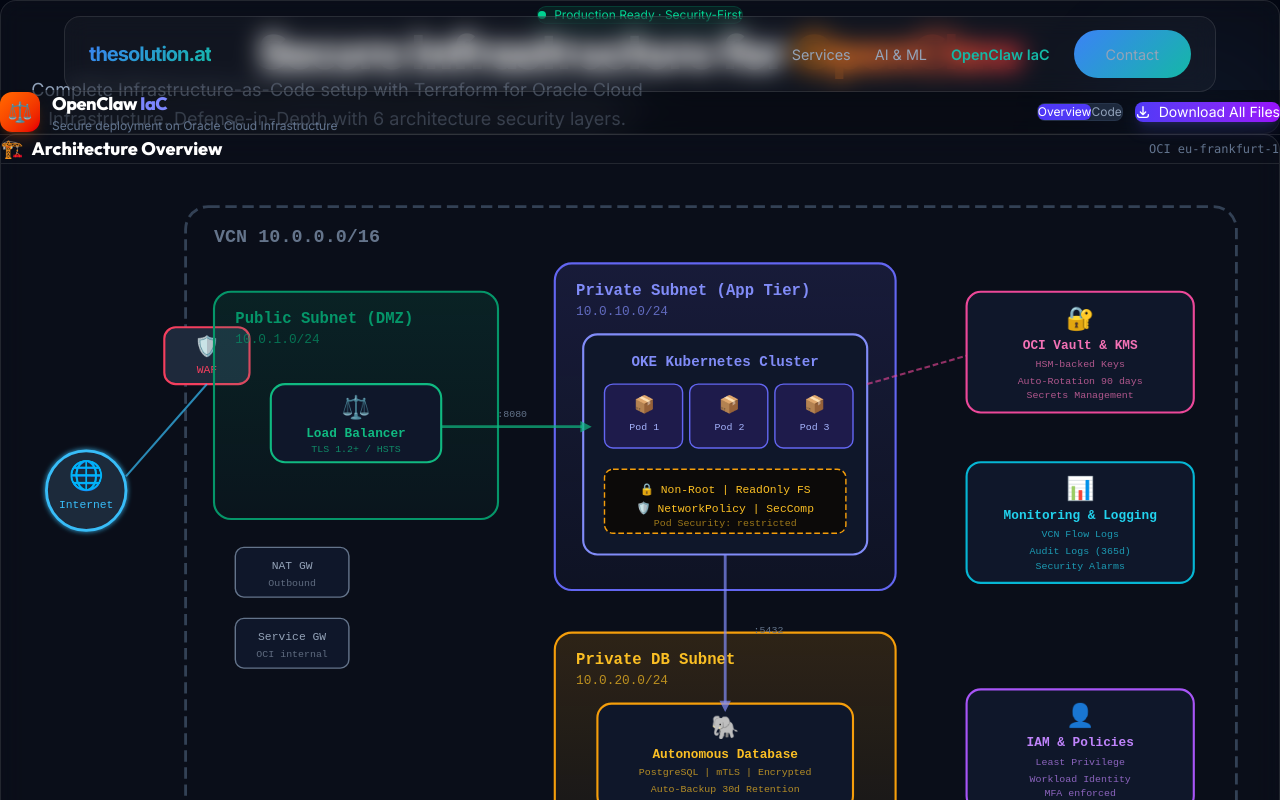
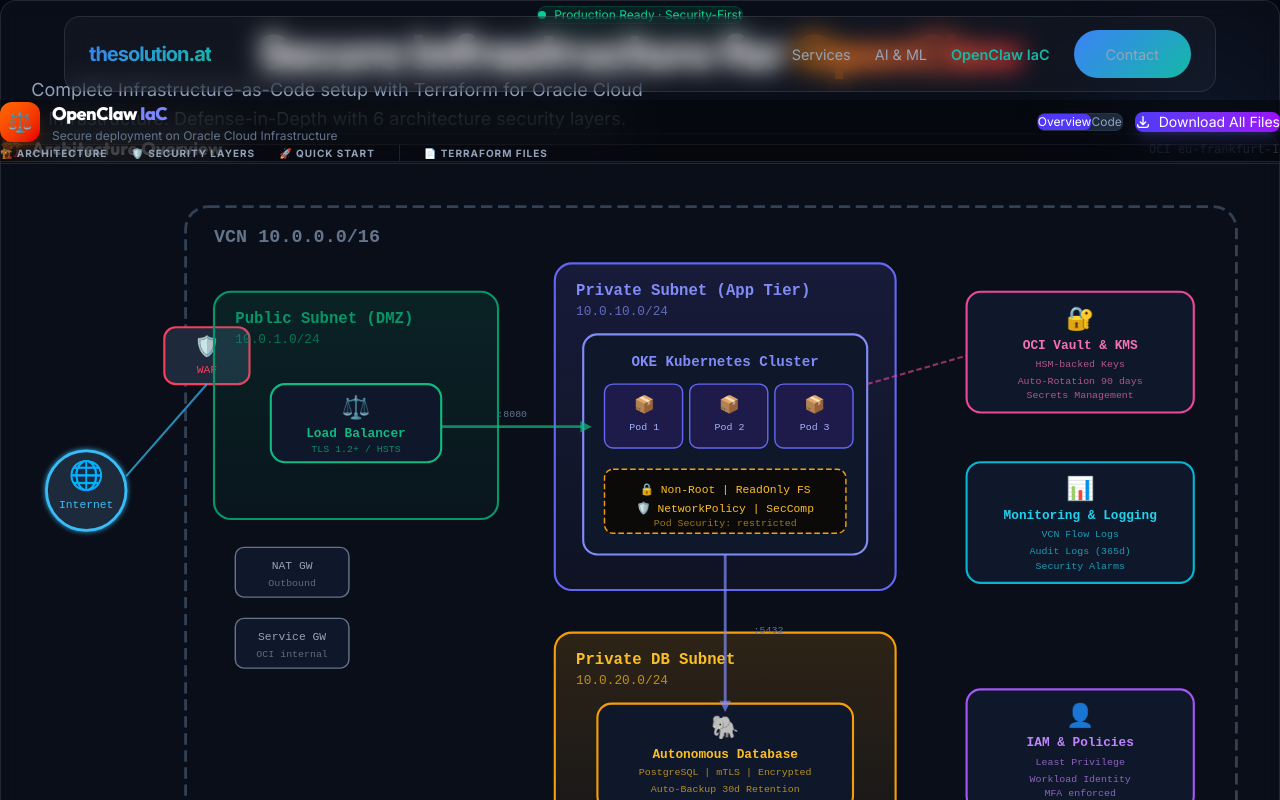
Before and after one commit to foozy74/thesolution.at, a React (Vite) app: page /tools/openclaw-iac in a window 1280 px wide. Shown: the top 800 px of the page. Built offline with nearby package versions, Linux system fonts and the light colour scheme.

Commit message:
design: fix header overlap and add quick-links submenu to openclaw tool

```diff
--- a/src/tools/openclaw-iac/OpenClawTool.tsx
+++ b/src/tools/openclaw-iac/OpenClawTool.tsx
@@ -114,9 +114,9 @@
   );
 
   return (
-    <div className="min-h-screen bg-[var(--bg-color)] text-slate-200 pt-[220px] sm:pt-[140px]">
+    <div className="min-h-screen bg-[var(--bg-color)] text-slate-200 pt-[320px] sm:pt-[240px]">
       {/* Header */}
-      <header className="fixed left-0 right-0 z-40 backdrop-blur-xl bg-black/20 border-b border-white/10 top-[110px] sm:top-[90px]">
+      <header className="fixed left-0 right-0 z-40 backdrop-blur-xl bg-black/40 border-b border-white/10 top-[120px] sm:top-[100px]">
         <div className="max-w-[1600px] mx-auto px-4 sm:px-6 py-3 flex items-center justify-between">
           <div className="flex items-center gap-3">
             <div className="w-10 h-10 rounded-xl bg-gradient-to-br from-orange-500 to-red-600 flex items-center justify-center shadow-lg shadow-orange-500/20">
@@ -169,6 +169,37 @@
                   <path strokeLinecap="round" strokeLinejoin="round" d="M4 6h16M4 12h16M4 18h16" />
                 )}
               </svg>
+            </button>
+          </div>
+        </div>
+
+        {/* Sub-navigation Menu */}
+        <div className="border-t border-white/5 bg-black/10">
+          <div className="max-w-[1600px] mx-auto px-4 sm:px-6 py-2 flex items-center gap-6 overflow-x-auto no-scrollbar">
+            <button
+              onClick={() => { setViewMode('overview'); setTimeout(() => document.getElementById('architecture')?.scrollIntoView({ behavior: 'smooth' }), 100); }}
+              className="text-[10px] uppercase tracking-widest font-bold text-slate-400 hover:text-white transition-colors whitespace-nowrap"
+            >
+              🏗️ Architecture
+            </button>
+            <button
+              onClick={() => { setViewMode('overview'); setTimeout(() => document.getElementById('security')?.scrollIntoView({ behavior: 'smooth' }), 100); }}
+              className="text-[10px] uppercase tracking-widest font-bold text-slate-400 hover:text-white transition-colors whitespace-nowrap"
+            >
+              🛡️ Security Layers
+            </button>
+            <button
+              onClick={() => { setViewMode('overview'); setTimeout(() => document.getElementById('quickstart')?.scrollIntoView({ behavior: 'smooth' }), 100); }}
+              className="text-[10px] uppercase tracking-widest font-bold text-slate-400 hover:text-white transition-colors whitespace-nowrap"
+            >
+              🚀 Quick Start
+            </button>
+            <div className="h-4 w-[1px] bg-white/10 hidden sm:block" />
+            <button
+              onClick={() => setViewMode('code')}
+              className={`text-[10px] uppercase tracking-widest font-bold transition-colors whitespace-nowrap ${viewMode === 'code' ? 'text-indigo-400' : 'text-slate-400 hover:text-white'}`}
+            >
+              📄 Terraform Files
             </button>
           </div>
         </div>
@@ -257,7 +288,7 @@
       </div>
 
       {/* Architecture Diagram */}
-      <div className="glass overflow-hidden">
+      <div id="architecture" className="glass overflow-hidden scroll-mt-40">
         <div className="px-6 py-4 border-b border-white/10 flex items-center justify-between">
           <h3 className="text-lg font-semibold text-white flex items-center gap-2">
             <span>🏗️</span> Architecture Overview
@@ -268,7 +299,7 @@
       </div>
 
       {/* Security Layers */}
-      <div>
+      <div id="security" className="scroll-mt-40">
         <h3 className="text-xl font-bold text-white mb-6 flex items-center gap-2">
           <span>🛡️</span> Security Layers (Defense in Depth)
         </h3>
@@ -303,7 +334,7 @@
       </div>
 
       {/* Quick Start */}
-      <div className="glass p-6 sm:p-10 border-indigo-500/20">
+      <div id="quickstart" className="glass p-6 sm:p-10 border-indigo-500/20 scroll-mt-40">
         <h3 className="text-xl font-bold text-white mb-8 flex items-center gap-2">
           <span>🚀</span> Quick Start Guide
         </h3>
```
